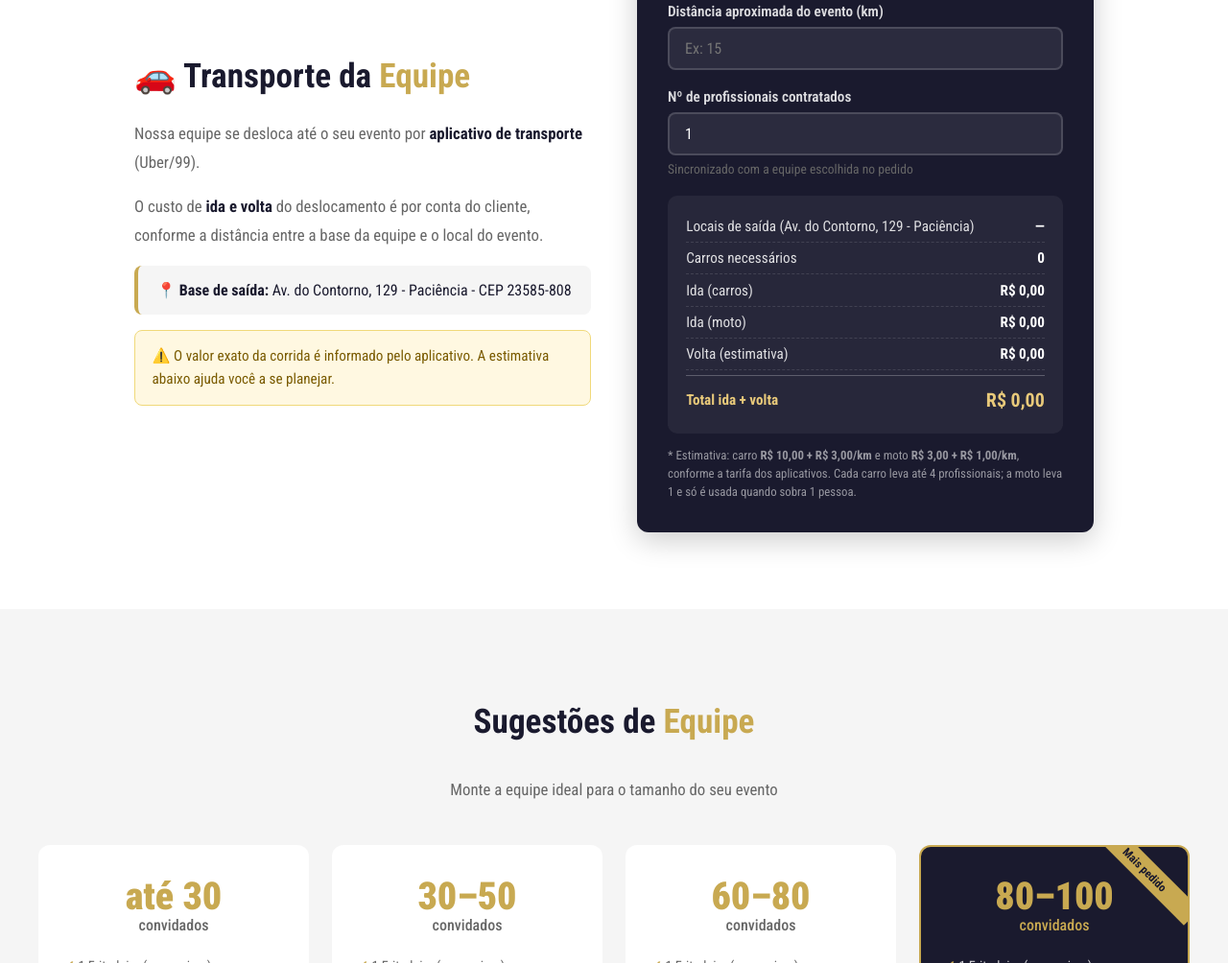
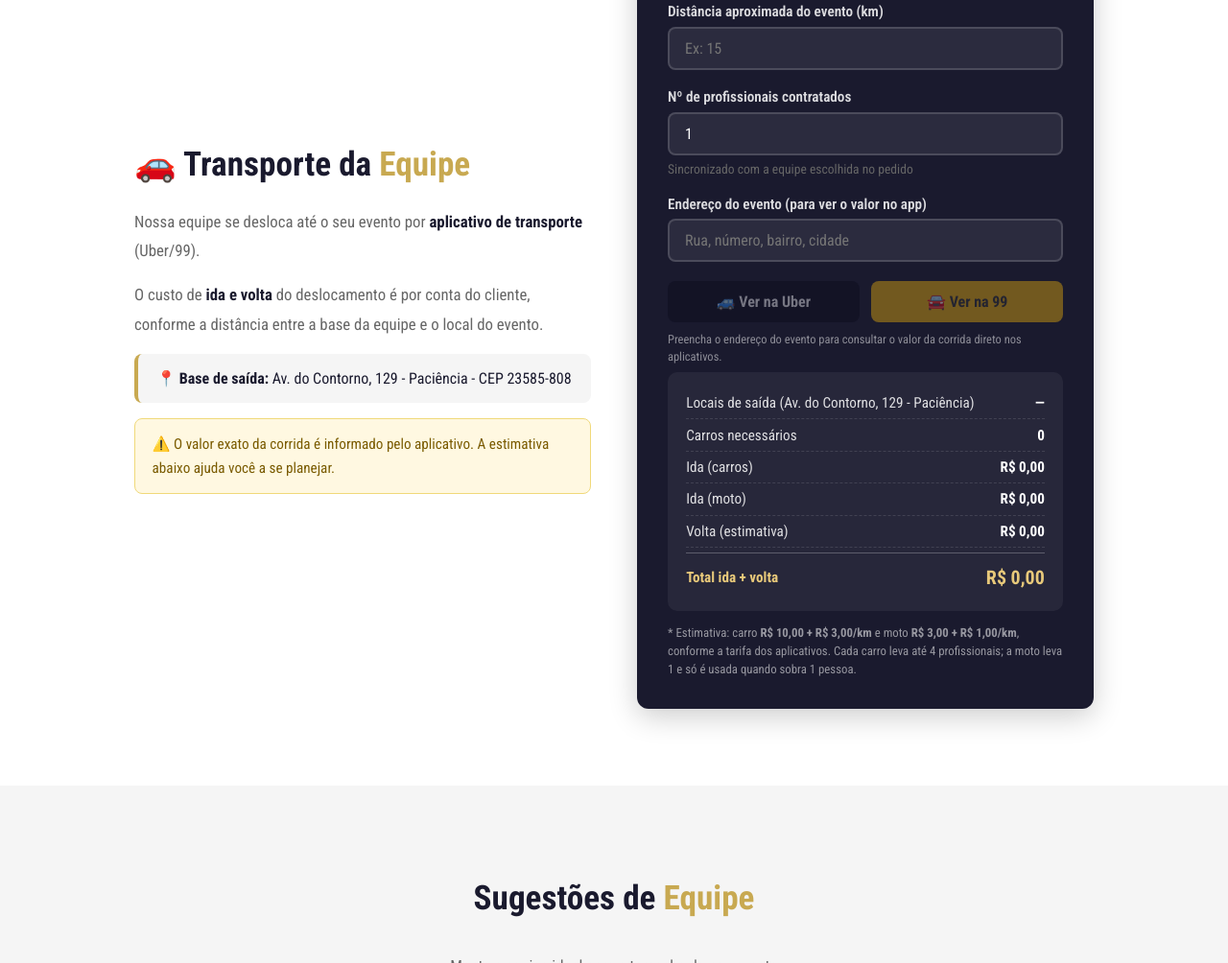
Before and after one commit to arnaldopereiradasilva/lm-artes-festas, a website: page index.html in a window 1280 px wide. Shown: the part 3621-4625 px from the top of the page at 96% size. Drawn offline with nearby package versions, Linux system fonts and the light colour scheme; no server answers.

Commit message:
adiciona campo de endereço e botões para abrir Uber/99 com destino preenchido no simulador de transporte

```diff
--- a/admin-script.js
+++ b/admin-script.js
@@ -562,6 +562,7 @@ if (config.equipe_base_local) document.getElementById('config-equipe-base').valu
         if (config.equipe_moto_base) document.getElementById('config-veic-moto-base').value = config.equipe_moto_base;
         if (config.equipe_custo_km_moto) document.getElementById('config-equipe-taxa-moto').value = config.equipe_custo_km_moto;
         if (config.equipe_por_carro) document.getElementById('config-equipe-por-carro').value = config.equipe_por_carro;
+        if (config.equipe_99_client_id) document.getElementById('config-99-client-id').value = config.equipe_99_client_id;
 
         _precosServicos = {};
         var servicos = ['garcom', 'copeira', 'fritadeira', 'churrasqueiro', 'monitora', 'recepcionista', 'pipoca', 'algodao', 'acai', 'sorvete', 'batata', 'crepe', 'suco'];
@@ -589,7 +590,8 @@ async function salvarConfiguracoes() {
         equipe_custo_km: document.getElementById('config-equipe-taxa').value,
         equipe_moto_base: document.getElementById('config-veic-moto-base').value,
         equipe_custo_km_moto: document.getElementById('config-equipe-taxa-moto').value,
-        equipe_por_carro: document.getElementById('config-equipe-por-carro').value
+        equipe_por_carro: document.getElementById('config-equipe-por-carro').value,
+        equipe_99_client_id: document.getElementById('config-99-client-id').value
     };
 
     try {
--- a/index.html
+++ b/index.html
@@ -483,6 +483,15 @@
                     <input type="number" id="tr-profissionais" min="1" value="1" oninput="calcularTransporte()">
                     <small class="tr-sinc">Sincronizado com a equipe escolhida no pedido</small>
                 </div>
+                <div class="form-group">
+                    <label>Endereço do evento (para ver o valor no app)</label>
+                    <input type="text" id="tr-endereco" placeholder="Rua, número, bairro, cidade" oninput="atualizarBotoesApps()">
+                </div>
+                <div class="tr-apps">
+                    <button class="tr-btn-app tr-btn-uber" id="tr-btn-uber" onclick="abrirAppUber()" disabled>🚙 Ver na Uber</button>
+                    <button class="tr-btn-app tr-btn-99" id="tr-btn-99" onclick="abrirApp99()" disabled>🚘 Ver na 99</button>
+                </div>
+                <p class="tr-app-nota" id="tr-app-nota">Preencha o endereço do evento para consultar o valor da corrida direto nos aplicativos.</p>
                 <div class="tr-resultado" id="tr-resultado">
                     <div class="tr-linha"><span>Locais de saída (Av. do Contorno, 129 - Paciência)</span><strong id="tr-base-resumo">—</strong></div>
                     <div class="tr-linha"><span>Carros necessários</span><strong id="tr-carros">0</strong></div>
--- a/lm-script.js
+++ b/lm-script.js
@@ -6,7 +6,7 @@ var precos = {};
 var datasOcupadas = [];
 var chavePix = '';
 var numeroWhatsApp = '';
-var transporteConfig = { base: '', carroBase: 10, carroKm: 3, motoBase: 3, motoKm: 1, porCarro: 4 };
+var transporteConfig = { base: '', carroBase: 10, carroKm: 3, motoBase: 3, motoKm: 1, porCarro: 4, c99ClientId: '' };
 
 var nomesServicos = {
     garcom: 'Garcom',
@@ -142,6 +142,7 @@ async function carregarConfiguracoes() {
         transporteConfig.motoBase = parseFloat(config.equipe_moto_base) || 3;
         transporteConfig.motoKm = parseFloat(config.equipe_custo_km_moto) || 1;
         transporteConfig.porCarro = parseInt(config.equipe_por_carro) || 4;
+        transporteConfig.c99ClientId = config.equipe_99_client_id || '';
 
         var elBase = document.getElementById('tr-base');
         if (elBase) elBase.textContent = transporteConfig.base;
@@ -515,6 +516,51 @@ function calcularTransporte() {
     document.getElementById('tr-total').textContent = 'R$ ' + total.toFixed(2).replace('.', ',');
 }
 
+var BASE_EQUIPE_LAT = -22.9275732;
+var BASE_EQUIPE_LON = -43.6405803;
+var BASE_EQUIPE_NOME = 'L&M Artes e Festas';
+var BASE_EQUIPE_ENDERECO = 'Av. do Contorno, 129 - Paciência - Rio de Janeiro - RJ';
+
+function atualizarBotoesApps() {
+    var end = document.getElementById('tr-endereco');
+    var ok = end && end.value.trim().length > 3;
+    var btnUber = document.getElementById('tr-btn-uber');
+    var btn99 = document.getElementById('tr-btn-99');
+    if (btnUber) btnUber.disabled = !ok;
+    if (btn99) btn99.disabled = !ok;
+}
+
+function abrirAppUber() {
+    var end = document.getElementById('tr-endereco');
+    if (!end || end.value.trim().length < 4) return;
+    var url = 'https://m.uber.com/ul/?action=setPickup' +
+        '&pickup[latitude]=' + BASE_EQUIPE_LAT +
+        '&pickup[longitude]=' + BASE_EQUIPE_LON +
+        '&pickup[nickname]=' + encodeURIComponent(BASE_EQUIPE_NOME) +
+        '&pickup[formatted_address]=' + encodeURIComponent(BASE_EQUIPE_ENDERECO) +
+        '&dropoff[nickname]=' + encodeURIComponent('Meu Evento') +
+        '&dropoff[formatted_address]=' + encodeURIComponent(end.value.trim());
+    window.open(url, '_blank');
+}
+
+function abrirApp99() {
+    var end = document.getElementById('tr-endereco');
+    if (!end || end.value.trim().length < 4) return;
+    var clientId = transporteConfig.c99ClientId;
+    if (!clientId) {
+        window.open('https://99app.com/passageiro/', '_blank');
+        return;
+    }
+    var url = 'taxis99://call' +
+        '?pickup_latitude=' + BASE_EQUIPE_LAT +
+        '&pickup_longitude=' + BASE_EQUIPE_LON +
+        '&pickup_title=' + encodeURIComponent(BASE_EQUIPE_NOME) +
+        '&dropoff_nickname=' + encodeURIComponent('Meu Evento') +
+        '&client_id=' + encodeURIComponent(clientId) +
+        '&deep_link_product_id=316';
+    window.open(url, '_blank');
+}
+
 function calcularTotal() {
     var total = 0;
     Object.keys(quantidades).forEach(function (servico) {
--- a/lm-style.css
+++ b/lm-style.css
@@ -1625,6 +1625,45 @@ body {
     line-height: 1.5;
 }
 
+.tr-apps {
+    display: flex;
+    gap: 0.8rem;
+    flex-wrap: wrap;
+    margin-top: 0.5rem;
+}
+
+.tr-btn-app {
+    flex: 1;
+    min-width: 140px;
+    padding: 0.75rem 1rem;
+    border: none;
+    border-radius: 8px;
+    font-family: 'Roboto Condensed', sans-serif;
+    font-size: 1rem;
+    font-weight: 700;
+    color: #fff;
+    cursor: pointer;
+    transition: transform 0.2s, opacity 0.2s;
+}
+
+.tr-btn-app:hover:not(:disabled) { transform: translateY(-2px); }
+
+.tr-btn-app:disabled {
+    opacity: 0.4;
+    cursor: not-allowed;
+}
+
+.tr-btn-uber { background: #09091a; }
+
+.tr-btn-99 { background: #f5b70a; color: #333; }
+
+.tr-app-nota {
+    color: rgba(255, 255, 255, 0.5);
+    font-size: 0.78rem;
+    margin-top: 0.6rem;
+    line-height: 1.4;
+}
+
 @media (max-width: 768px) {
     .transporte-wrap { grid-template-columns: 1fr; }
     .promo-grid { grid-template-columns: 1fr; }
--- a/server/db.js
+++ b/server/db.js
@@ -162,6 +162,7 @@ async function inserirConfiguracoesPadrao(db) {
     { chave: 'equipe_moto_base', valor: '3.00' },
     { chave: 'equipe_custo_km_moto', valor: '1.00' },
     { chave: 'equipe_por_carro', valor: '4' },
+    { chave: 'equipe_99_client_id', valor: '' },
   ];
 
   for (const c of padrao) {
```
Also changed, not shown: admin.html (+4 -0 lines).
